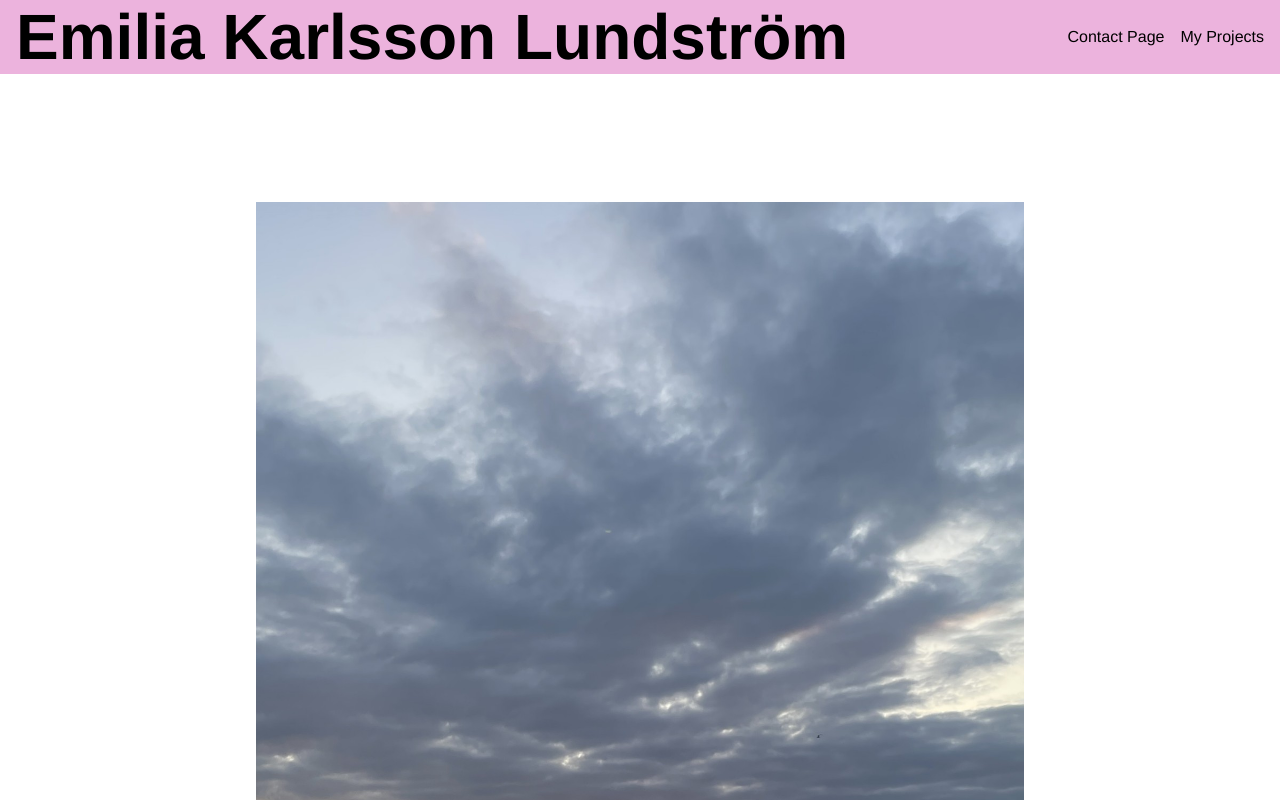
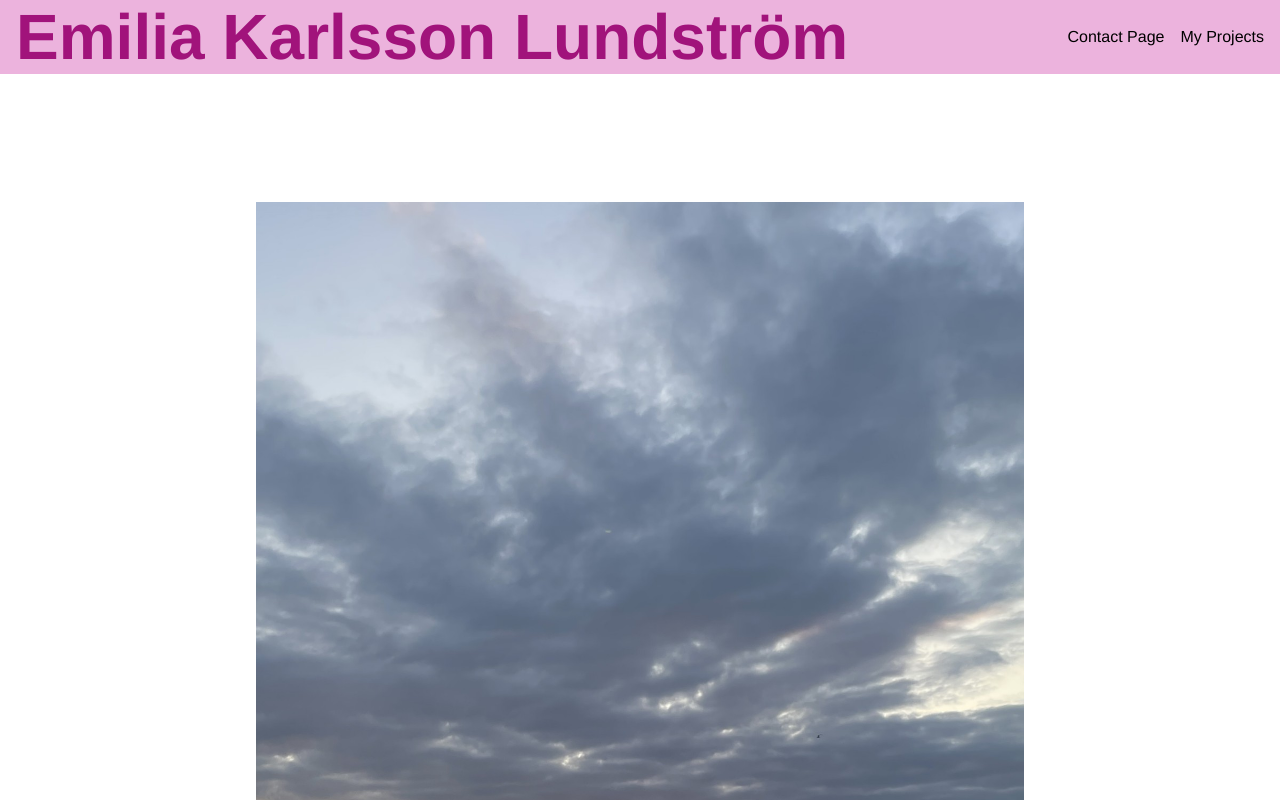
Before and after one commit to front-end-fundamentals-2025/fef-portfolio-Miiilliis, a plain HTML site: page index.html in a window 1280 px wide. Shown: the top 800 px of the page. Drawn offline with Linux system fonts and the light colour scheme.

Commit message:
Added interactive

```diff
--- a/index.html
+++ b/index.html
@@ -5,12 +5,13 @@
     <meta name="viewport" content="width=device-width, initial-scale=1.0" />
     <title>Emilia Website</title>
     <link rel="stylesheet" href="css/main.css" />
+    <script src="/js/main.js" defer></script>
   </head>
 
   <body>
     <header>
       <nav class="navbar">
-        <div class="logo">Emilia Karlsson Lundström</div>
+        <div class="logo" id="logo">Emilia Karlsson Lundström</div>
         <div class="menu">
             <a href="contact.html">
               <li>Contact Page</li>
--- /dev/null
+++ b/js/main.js
@@ -0,0 +1,7 @@
+const logo = document.getElementById ("logo");
+logo.addEventListener ("mouseover", function () {
+    this.style.color = "rgb(161, 19, 123)";
+});
+logo.addEventListener ("mouseout", function () {
+    this.style.color = "black";
+});
```
